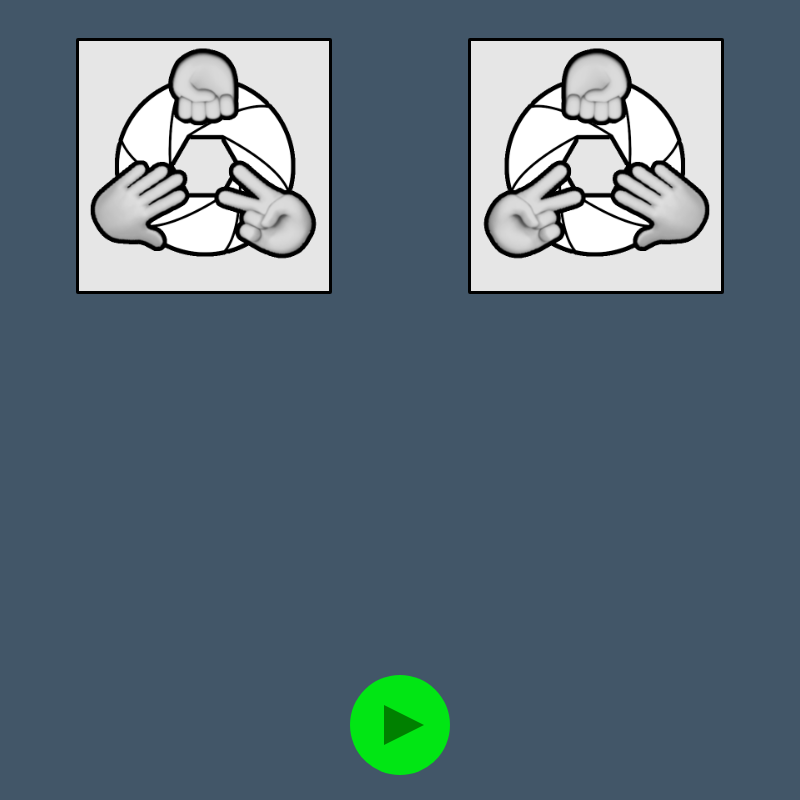
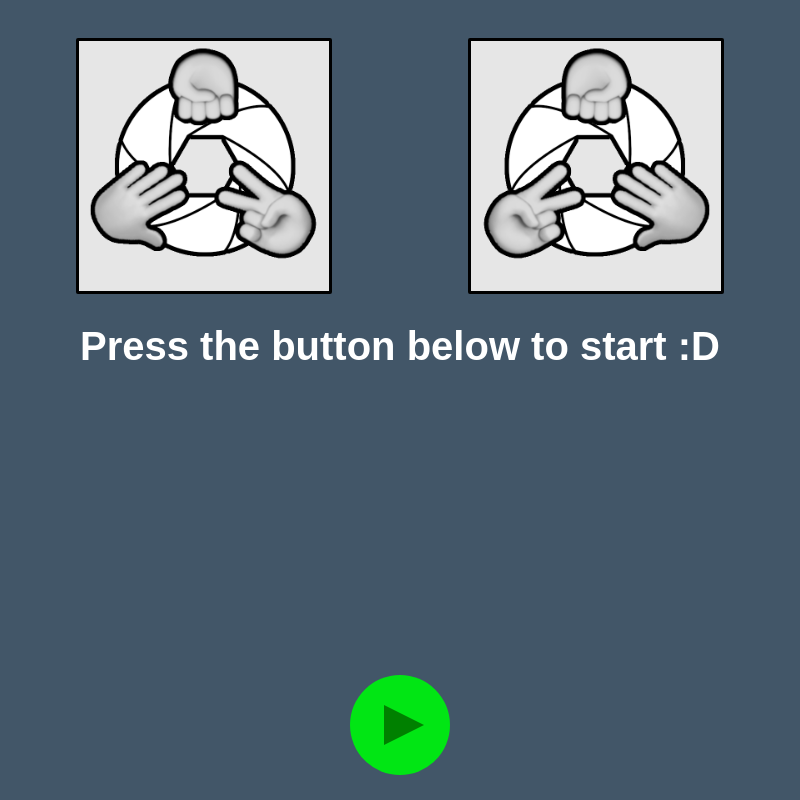
Before and after one commit to mchspc/rps-camera-game, an Electron app: page gui/game.html in a window 800 px wide. Drawn offline with Linux system fonts and the light colour scheme.

Commit message:
Modified default text on game screen

```diff
--- a/gui/game.html
+++ b/gui/game.html
@@ -33,7 +33,7 @@
   </div>
     <!-- <h3 id = "user" ></h3>
     <h3 id = "comp" ></h3> -->
-    <h3 id = "results"></h3>
+    <h3 id = "results">Press the button below to start :D</h3>
 
     <!-- <button id="myButton">Click me</button> -->
 
```
